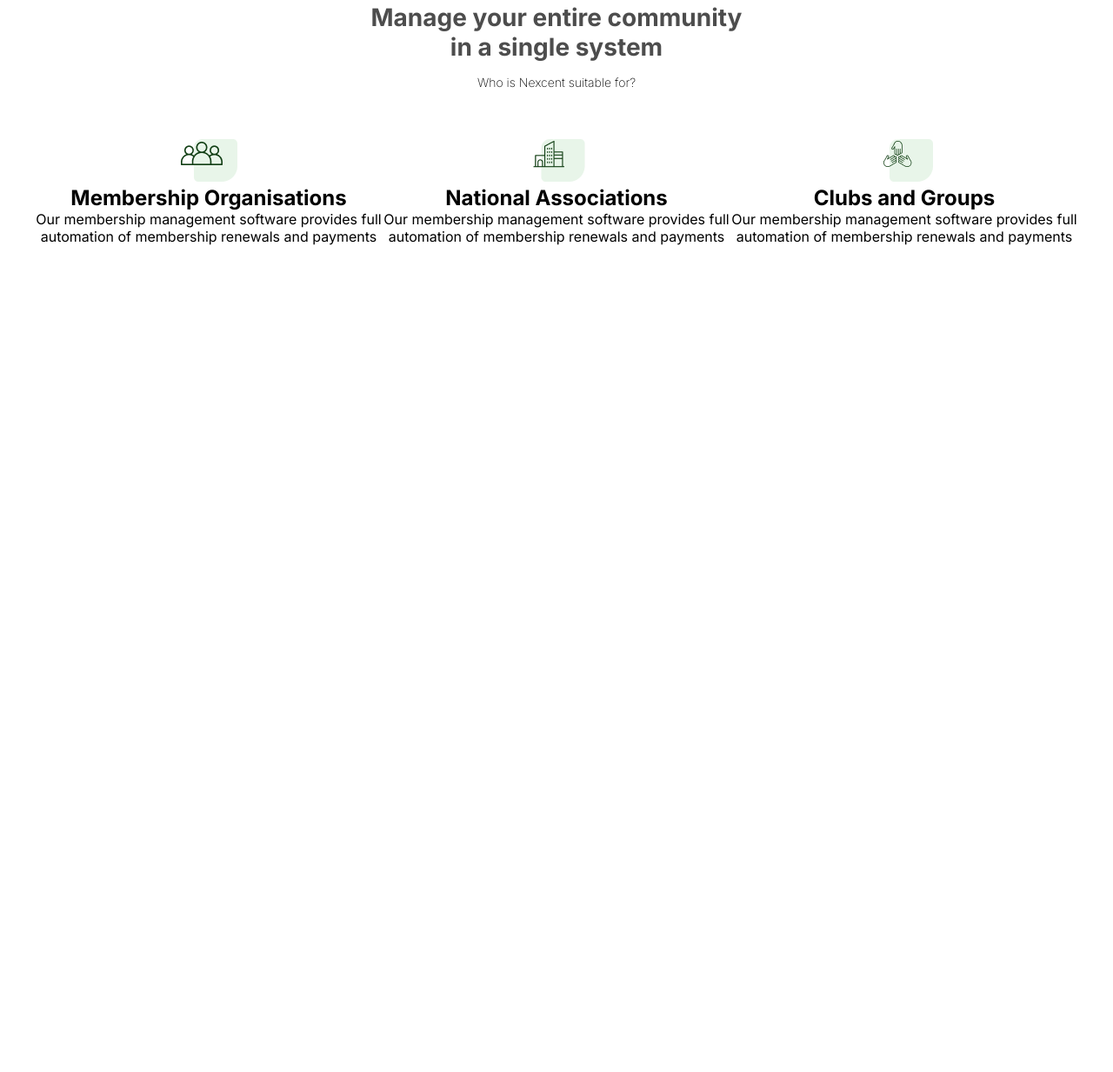
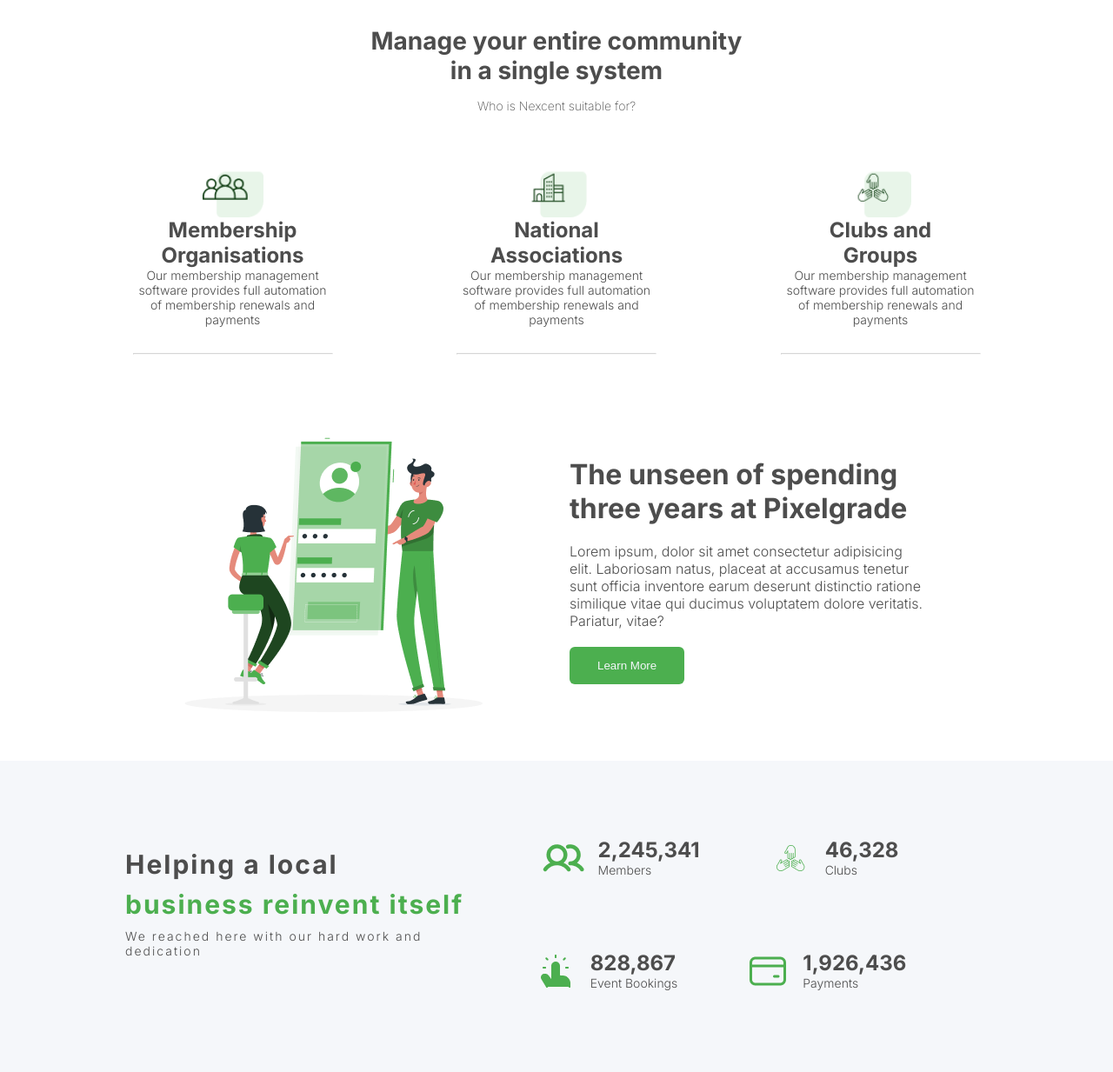
Before and after one commit to AArnedo/web-nexcent, a plain HTML site: page index.html in a window 1280 px wide. Shown: the part 943-2176 px from the top of the page at 87% size. Before the commit the page ends 1275 px from the top, so only its background shows below. Drawn offline with Linux system fonts and the light colour scheme.

Commit message:
Agregando dos secciones en el area de 'about us'

```diff
--- a/index.html
+++ b/index.html
@@ -3,6 +3,7 @@
 <head>
     <meta charset="UTF-8">
     <meta name="viewport" content="width=device-width, initial-scale=1.0">
+    <link rel="shortcut icon" href="./assets/Logo.png" type="image/x-icon">
     <title>Nexcent Page</title>
     <link rel="stylesheet" href="./styles.css">
 </head>
@@ -79,17 +80,77 @@
                 <div class="elem-card">
                     <img src="./assets/Icon (1).png" alt="">
                     <h2>Membership Organisations</h2>
-                    <p>Our membership management software provides full automation of membership renewals and payments</p>
+                    <p class="p-small">Our membership management software provides full automation of membership renewals and payments</p>
+                    <hr>
                 </div>
                 <div class="elem-card">
                     <img src="./assets/Icon (2).png" alt="">
                     <h2>National Associations</h2>
-                    <p>Our membership management software provides full automation of membership renewals and payments</p>
+                    <p class="p-small">Our membership management software provides full automation of membership renewals and payments</p>
+                    <hr>
                 </div>
                 <div class="elem-card">
                     <img src="./assets/Icon (3).png" alt="">
                     <h2>Clubs and Groups</h2>
-                    <p>Our membership management software provides full automation of membership renewals and payments</p>
+                    <p class="p-small">Our membership management software provides full automation of membership renewals and payments</p>
+                    <hr>
+                </div>
+            </div>
+        </section>
+        <section class="contenedor__aboutUs">
+            <div class="unseen-experience">
+                <div class="img-experience">
+                    <img src="./assets/Frame 35.png " alt="">
+                </div>
+                <div class="txt-experience">
+                    <h2>The unseen of spending three years at Pixelgrade</h2>
+                    <p>Lorem ipsum, dolor sit amet consectetur adipisicing elit. Laboriosam natus, placeat at accusamus tenetur sunt officia inventore earum deserunt distinctio ratione similique vitae qui ducimus voluptatem dolore veritatis. Pariatur, vitae?</p>
+                    <button class="btn-experience">Learn More</button>
+                </div>
+            </div>
+            <div class="business-reinvention">
+                <div class="txt-business">
+                    <h2 class="t-gray">Helping a local</h2>
+                    <h2 class="t-green">business reinvent itself</h2>
+                    <p class="p-small">We reached here with our hard work and dedication</p>
+                </div>
+                <div class="business-interaction">
+                    <div class="card-business">
+                        <div class="img-business">
+                            <img src="./assets/Icon (4).png" alt="">
+                        </div>
+                        <div class="statistic">
+                            <h2>2,245,341</h2>
+                            <p class="p-small">Members</p>
+                        </div>
+                    </div>
+                    <div class="card-business">
+                        <div class="img-business">
+                            <img src="./assets/Icon (5).png" alt="">
+                        </div>
+                        <div class="statistic">
+                            <h2>46,328</h2>
+                            <p class="p-small">Clubs</p>
+                        </div>
+                    </div>
+                    <div class="card-business">
+                        <div class="img-business">
+                            <img src="./assets/Icon (6).png" alt="">
+                        </div>
+                        <div class="statistic">
+                            <h2>828,867</h2>
+                            <p class="p-small">Event Bookings</p>
+                        </div>
+                    </div>
+                    <div class="card-business">
+                        <div class="img-business">
+                            <img src="./assets/Icon (7).png" alt="">
+                        </div>
+                        <div class="statistic">
+                            <h2>1,926,436</h2>
+                            <p class="p-small">Payments</p>
+                        </div>
+                    </div>
                 </div>
             </div>
         </section>
--- a/styles.css
+++ b/styles.css
@@ -73,12 +73,6 @@ body{
         font-size: 3.2rem;
         padding-bottom: 20px;
     }
-    .p-small{
-        color: #4D4D4D;
-        font-size: 14px;
-        padding-bottom: 30px;
-        font-weight:200;
-    }
     .btn-header{
         align-self: flex-start;
         padding: 14px 32px;
@@ -87,6 +81,12 @@ body{
         background-color: #4CAF4F;
         color: #F5F7FA;
     }
+}
+.p-small{
+    color: #4D4D4D;
+    font-size: 14px;
+    padding-bottom: 30px;
+    font-weight:300;
 }
 
 /* CLient */
@@ -118,12 +118,13 @@ body{
     width: 100%;
     display: flex;
     flex-direction: column;
+    color: #4d4d4d;
 }
 .titulo__whoIs{
     margin: 0 auto;
     text-align: center;
     h2{
-        color: #4d4d4d;
+
         font-size: 28px;
         width: 450px;
         padding-bottom: 15px;
@@ -135,11 +136,111 @@ body{
 }
 .elem-contenedor-whoIs{
     display: flex;
-    text-align: center;
-    justify-content: center;
-    margin: 50px 0;
+    padding: 20px;
+    align-items: center;
+    justify-content: space-evenly;
+    flex-wrap: wrap;
+
 }
 .elem-card{
-    width: 400px;
-    gap: 20px;
+    display: flex;
+    flex-direction: column;
+    justify-content: center;
+    text-align: center;
+    align-items: center;
+    padding: 10px;
+    width: 250px;
+    img{
+        width: 70px;
+    }
+    h2{
+        text-align: center;
+        width: 80%;
+        font-weight: bold;
+    }
+    hr{
+        width: 100%;
+        opacity: .4;
+    }
 }
+
+/* unseen experience */
+
+.unseen-experience{
+    display: flex;
+    justify-content: center;
+    align-items: center;
+    margin: 0 auto;
+    .txt-experience{
+        width: 40%;
+        padding: 30px 50px;
+        color: #4D4D4D;
+        display: flex;
+        flex-direction: column;
+        row-gap: 20px;
+        align-items: flex-start;
+        h2{
+            font-size: 32px;
+        }
+        p{
+            font-weight: 300;
+        }
+        button{
+            padding: 14px 32px;
+            border: none;
+            border-radius: 6px;
+            background-color: #4CAF4F;
+            color: #F5F7FA;
+        }
+    }
+}
+
+/* business-reinvention */
+
+.business-reinvention{
+    display: flex;
+    align-items: center;
+    justify-content: space-evenly;
+    width: 100%;
+    background-color: #F5F7FA;
+    padding: 64px 144px;
+
+    .txt-business{
+        width: 70%;
+        letter-spacing: 2px;
+        .t-gray{
+            color: #4D4D4D;
+            font-size: 30px;
+        }
+        .t-green{
+            color: #4CAF4F;
+            font-size: 30px;
+            padding: 10px 0;
+        }
+    }
+}
+.business-interaction{
+    display: flex;
+    justify-content: center;
+    align-items: center;
+    flex-wrap: wrap;
+    gap: 30px 40px;
+
+    .card-business{
+        display: flex;
+        align-items: center;
+        padding-right: 40px;
+        gap: 16px;
+        .img-business img{
+            width: 48px;
+        }
+
+        .statistic{
+            h2{
+                font-size: 24px;
+                padding-top: 24px;
+                color: #4D4D4D;
+            }
+        }
+    }
+}
```
